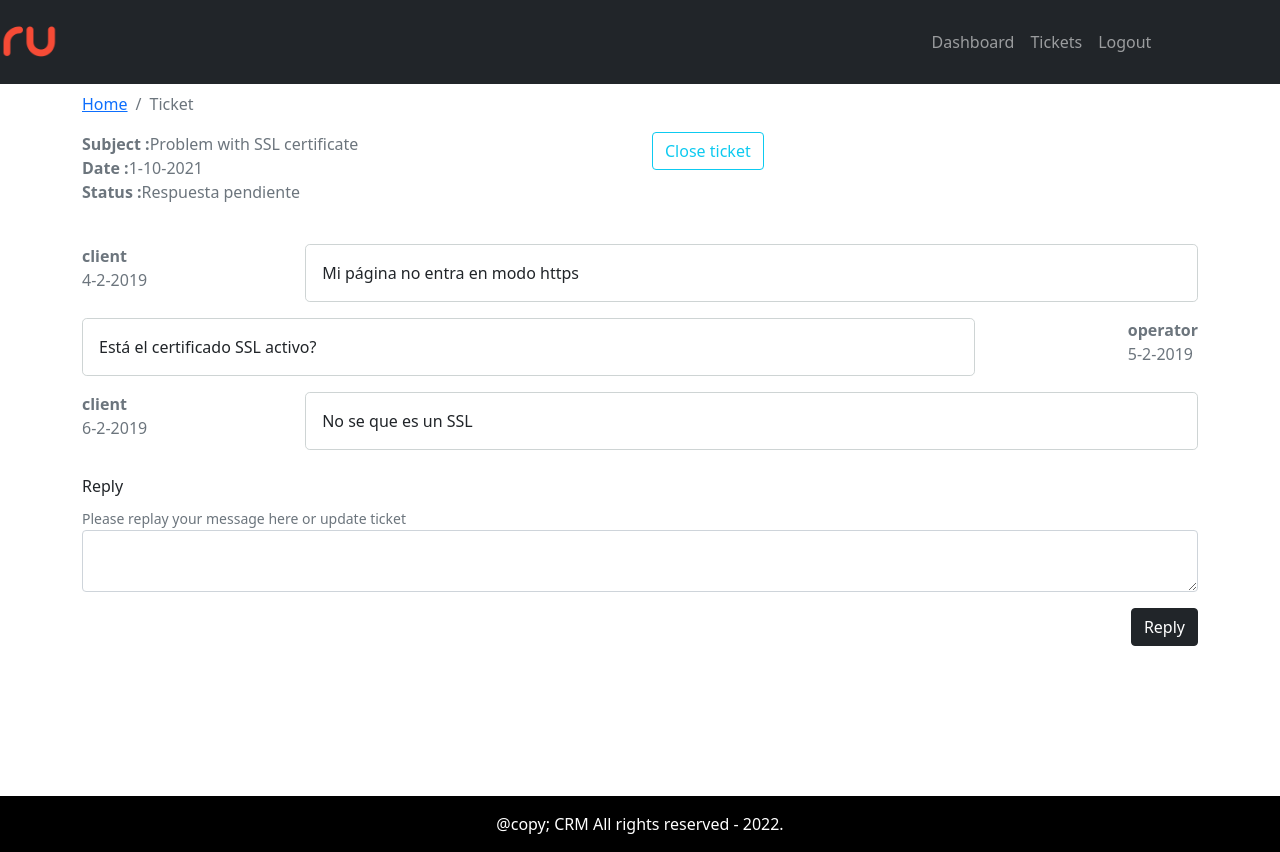
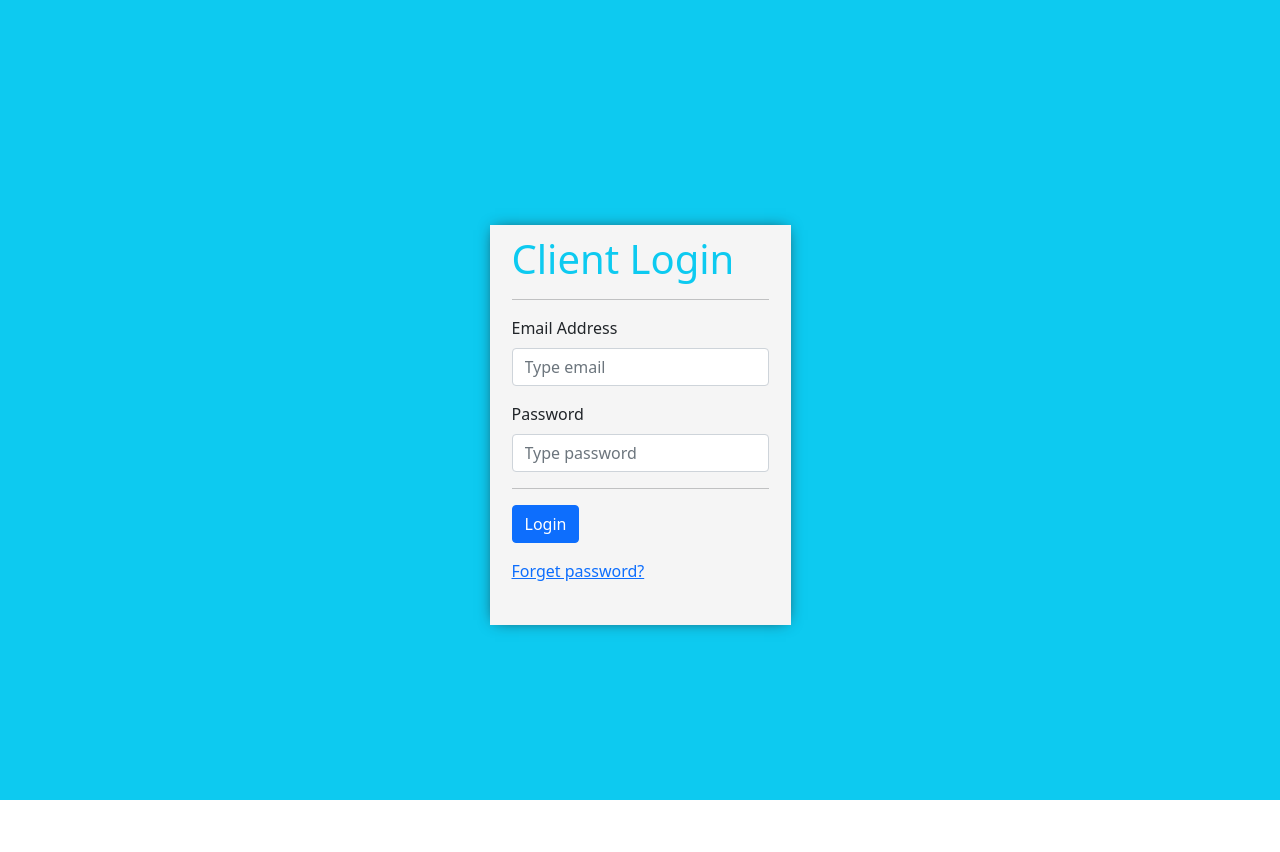
Before and after one commit to rserravi/crm-frontend, a React (Create React App) app: page / in a window 1280 px wide. After the commit the page ends 800 px from the top, so only its background shows below. Built offline with nearby package versions, Linux system fonts and the light colour scheme.

Commit message:
Added react-router and all the linking

```diff
--- a/package.json
+++ b/package.json
@@ -11,6 +11,8 @@
     "react": "^18.1.0",
     "react-bootstrap": "^2.3.1",
     "react-dom": "^18.1.0",
+    "react-router-bootstrap": "^0.26.1",
+    "react-router-dom": "^6.3.0",
     "react-scripts": "5.0.1",
     "web-vitals": "^2.1.4"
   },
--- a/src/App.js
+++ b/src/App.js
@@ -1,8 +1,13 @@
 // https://www.youtube.com/watch?v=20V0Pd4tdT8&list=PLtPNAX49WUFP67x9OTuaFF6xZ2IABA_HW
 
 import React from 'react';
+import {
+  BrowserRouter as Router,
+  Routes,
+  Route
+} from "react-router-dom";
 import './App.css';
-import { DefaultLayout } from './layout/Default-Layout';
+import { PrivateRoute } from './components/private-route/PrivateRoute-comp';
 import { Dashboard } from './pages/dashboard/Dashboard-page';
 import { Entry } from './pages/entry/entry-page';
 import { AddTicket } from './pages/new-ticket/AddTicket-page';
@@ -12,13 +17,17 @@ import { Ticket } from './pages/ticket/Ticket-page';
 function App() {
   return (
     <div className="App">
-      {/*<Entry></Entry> */}
-      <DefaultLayout>
-          { /*<Dashboard></Dashboard>*/ }
-          { /* <AddTicket></AddTicket>*/}
-          { /*<TicketLists></TicketLists>*/}
-          <Ticket></Ticket>
-      </DefaultLayout>
+      <Router>
+      <Routes>
+          <Route exact path='/' element={<Entry />}/>
+      </Routes>
+      <PrivateRoute path='/dashboard' element={<Dashboard />} />
+      <PrivateRoute path='/add-ticket' element={<AddTicket />} />
+      <PrivateRoute path='/tickets' element={<TicketLists />} />
+      <PrivateRoute path='/ticket/:tid' element={<Ticket />} />
+
+
+      </Router>
     </div>
   );
 }
--- a/src/components/login/login-comp.js
+++ b/src/components/login/login-comp.js
@@ -7,7 +7,7 @@ export const LoginForm = ({ handleOnChange, handleOnSubmit, formSwitcher, email,
         <Container>
             <Row>
                 <Col>
-                    <h1 class="text-info">Client Login</h1>
+                    <h1 className="text-info">Client Login</h1>
                     <hr />
                     <Form onSubmit={handleOnSubmit}>
                         <FormGroup>
--- /dev/null
+++ b/src/components/private-route/PrivateRoute-comp.js
@@ -0,0 +1,15 @@
+import React from "react";
+import { Route, Routes } from "react-router-dom";
+import { DefaultLayout } from "../../layout/Default-Layout";
+import { Entry } from "../../pages/entry/entry-page";
+
+const isAuth = true; //Temporal, hasta que implementemos login
+
+export const PrivateRoute = (children, ...rest) => {
+    if (isAuth) return (
+      <Routes>
+          <Route {...rest} element={<DefaultLayout>{children.element}</DefaultLayout>} path={children.path} />
+      </Routes>
+    )
+    return (<Entry />)
+};
--- a/src/components/ticket-table/TicketTable-comp.js
+++ b/src/components/ticket-table/TicketTable-comp.js
@@ -1,6 +1,7 @@
 import React from "react";
 import { Table } from "react-bootstrap";
 import PropTypes from 'prop-types'; // ES6
+import { Link } from "react-router-dom";
 
 export const TicketTable = ({tickets}) => {
     return (
@@ -18,7 +19,11 @@ export const TicketTable = ({tickets}) => {
                     tickets.map((row) => (
                         <tr key={row.id}>
                             <td>{row.id}</td>
-                            <td>{row.subject}</td>
+                            <td>
+                                <Link to={"/ticket/"+ row.id}>
+                                   {row.subject}
+                                </Link>
+                            </td>
                             <td>{row.status}</td>
                             <td>{row.addedAt}</td>
                         </tr>
--- a/src/layout/partials/Header-comp.js
+++ b/src/layout/partials/Header-comp.js
@@ -1,7 +1,14 @@
 import React from "react";
 import { Navbar, Nav } from "react-bootstrap";
+import { useNavigate} from "react-router-dom";
+import { LinkContainer } from "react-router-bootstrap";
 
 export const Header = () => {
+
+    const history = useNavigate();
+    const LogMeOut = () =>{
+        history("/");
+    }
     return  (
     <Navbar
         collapseOnSelect
@@ -14,10 +21,10 @@ export const Header = () => {
         </Navbar.Brand>
         <Navbar.Toggle aria-controls="basic-navbar-nav" />
         <Navbar.Collapse id="basic-navbar-nav">
-        <Nav className="justify-content-end" style={{ width: "90%" }}>
-                <Nav.Link href="/dashboard">Dashboard</Nav.Link>
-                <Nav.Link href="/dashboard">Tickets</Nav.Link>
-                <Nav.Link href="/dashboard">Logout</Nav.Link>
+             <Nav className="justify-content-end" style={{ width: "90%" }}>
+                <LinkContainer to="/dashboard"><Nav.Link>Dashboard</Nav.Link ></LinkContainer>
+                <LinkContainer to="/tickets"><Nav.Link >Tickets</Nav.Link ></LinkContainer>
+                <Nav.Link onClick={LogMeOut}>Logout</Nav.Link >
             </Nav>
         </Navbar.Collapse>
     </Navbar>
--- a/src/pages/dashboard/Dashboard-page.js
+++ b/src/pages/dashboard/Dashboard-page.js
@@ -3,6 +3,7 @@ import { Container, Row, Col, Button} from "react-bootstrap";
 import { TicketTable } from "../../components/ticket-table/TicketTable-comp";
 import tickets from "../../assets/data/dummy-data.json"
 import { BreadCrumbs } from "../../components/breadcrumbs/breadcrumbs-comp";
+import { Link } from "react-router-dom";
 
 export const Dashboard = () => {
     return (
@@ -14,10 +15,13 @@ export const Dashboard = () => {
             </Row>
             <Row>
                 <Col className="text-center mt-5 mb-2">
-                    <Button
-                        variant="dark"
-                        style={{"fontSize":"2rem", "padding":"18px 30px"}}
-                    >Add New Ticket </Button>
+                    <Link to = "/add-ticket">
+                        <Button
+                            variant="dark"
+                            style={{"fontSize":"2rem", "padding":"18px 30px"}}
+                        >Add New Ticket
+                        </Button>
+                    </Link>
                 </Col>
             </Row>
             <Row>
--- a/src/pages/ticket-list/TicketLists-page.js
+++ b/src/pages/ticket-list/TicketLists-page.js
@@ -4,6 +4,8 @@ import { BreadCrumbs } from "../../components/breadcrumbs/breadcrumbs-comp";
 import { SearchForm } from "../../components/search form/SearchForm-comp";
 import { TicketTable } from "../../components/ticket-table/TicketTable-comp";
 import tickets from "../../assets/data/dummy-data.json"
+import { Link } from "react-router-dom";
+
 
 export const TicketLists = () => {
 
@@ -32,7 +34,9 @@ export const TicketLists = () => {
             </Row>
             <Row className="mt-4">
                 <Col>
+                  <Link to ="/add-ticket">
                     <Button variant="dark">Add New Ticket</Button>
+                  </Link>
                 </Col>
                 <Col className="text-right">
                     <SearchForm handleOnChange={handleOnChange} str={str}></SearchForm>
--- a/src/pages/ticket/Ticket-page.js
+++ b/src/pages/ticket/Ticket-page.js
@@ -4,12 +4,21 @@ import { BreadCrumbs } from "../../components/breadcrumbs/breadcrumbs-comp";
 import tickets from "../../assets/data/dummy-data.json"
 import { MessageHistory } from "../../components/message-history/MessageHistory-comp";
 import { UpdateTicket } from "../../components/update-ticket/UpdateTicket-comp";
+import { useParams } from "react-router-dom";
 
-const ticket = tickets[0];
 export const Ticket = () => {
+    const {tid} = useParams();
     const [message, setMessage] = useState("");
+    const [ticket, setTicket] = useState("");
+    useEffect(() =>{
+        for (let i = 0; i < tickets.length; i++){
+            if(tickets[i].id == tid){
+                setTicket(tickets[i]);
+                continue;
+         }
+        }
+    }, [message, tid]);
 
-    useEffect(() =>{}, [message]);
     const handleOnChange = e =>{
         setMessage(e.target.value)
     }
@@ -37,7 +46,7 @@ export const Ticket = () => {
             </Row>
             <Row className="mt-4">
                 <Col>
-                    <MessageHistory msg = {ticket.history}></MessageHistory>
+                    {ticket.history && <MessageHistory msg = {ticket.history}></MessageHistory>}
                 </Col>
             </Row>
             <Row className="mt-4">
```
Also changed, not shown: 1 other file (tests, documents, lock files or other folders).
